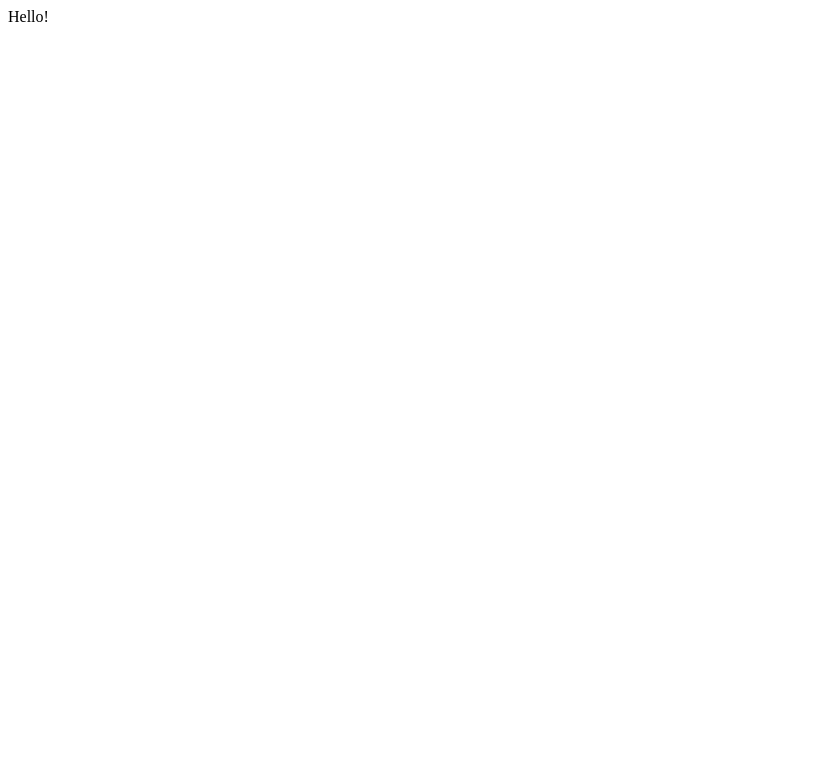
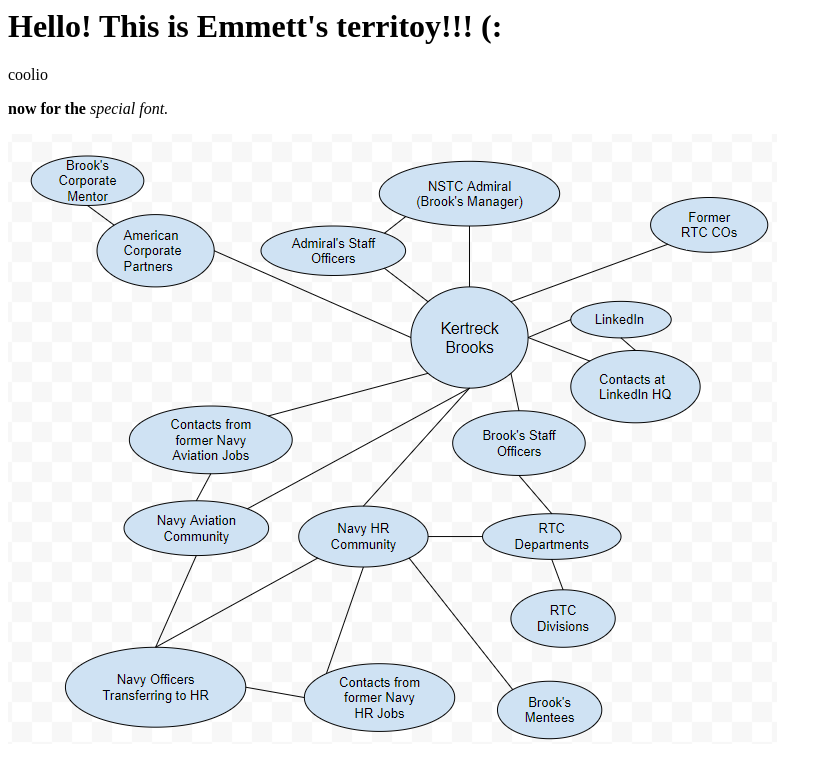
Before and after one commit to EWhalen2/html-practice, a plain HTML site: page index.html in a window 1280 px wide. Shown: the whole page, without its empty margins (0-824 px from the left). Drawn offline with Linux system fonts and the light colour scheme.

Commit message:
Added image link to webpage

```diff
--- a/index.html
+++ b/index.html
@@ -1 +1,10 @@
-Hello!
+<h1>Hello! This is Emmett's territoy!!! (:</h1>
+
+
+<p>coolio</p>
+
+<p><strong> now for the </strong><em> special font.</em></p>
+
+<p>
+    <a href="https://etsy.com/"><img src="Screenshot_20221118_040440.png"</a>
+</p>
```
Also changed, not shown: Screenshot_20221118_040440.png (added).
